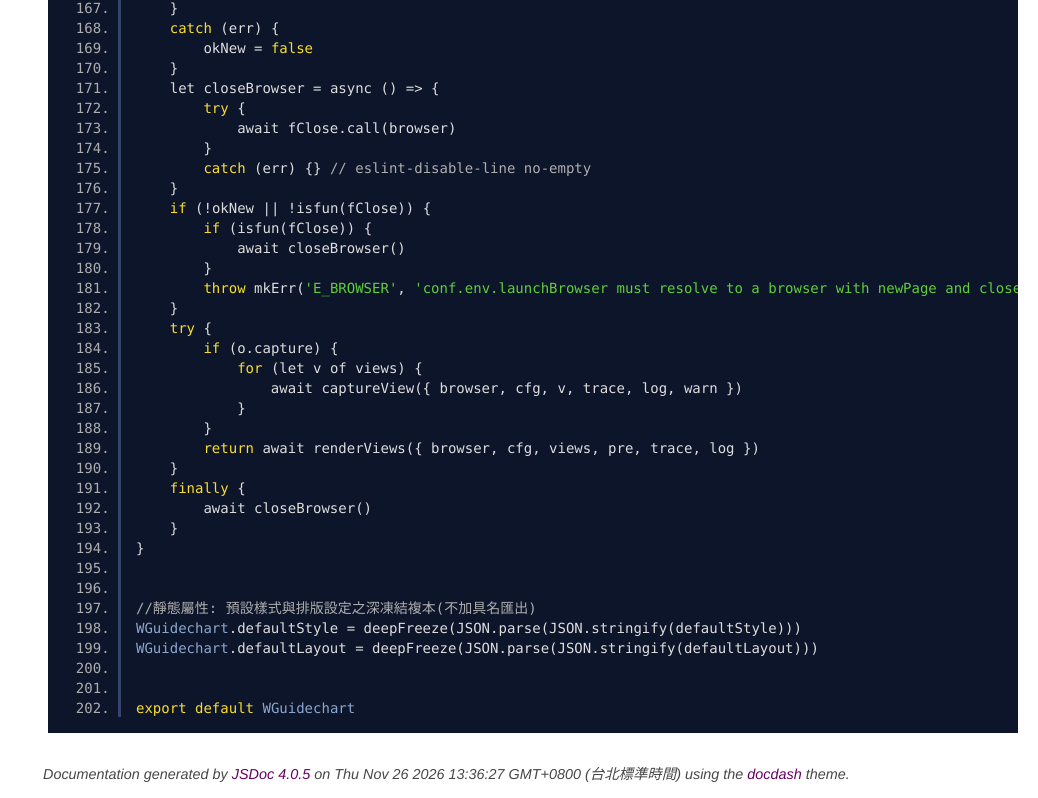
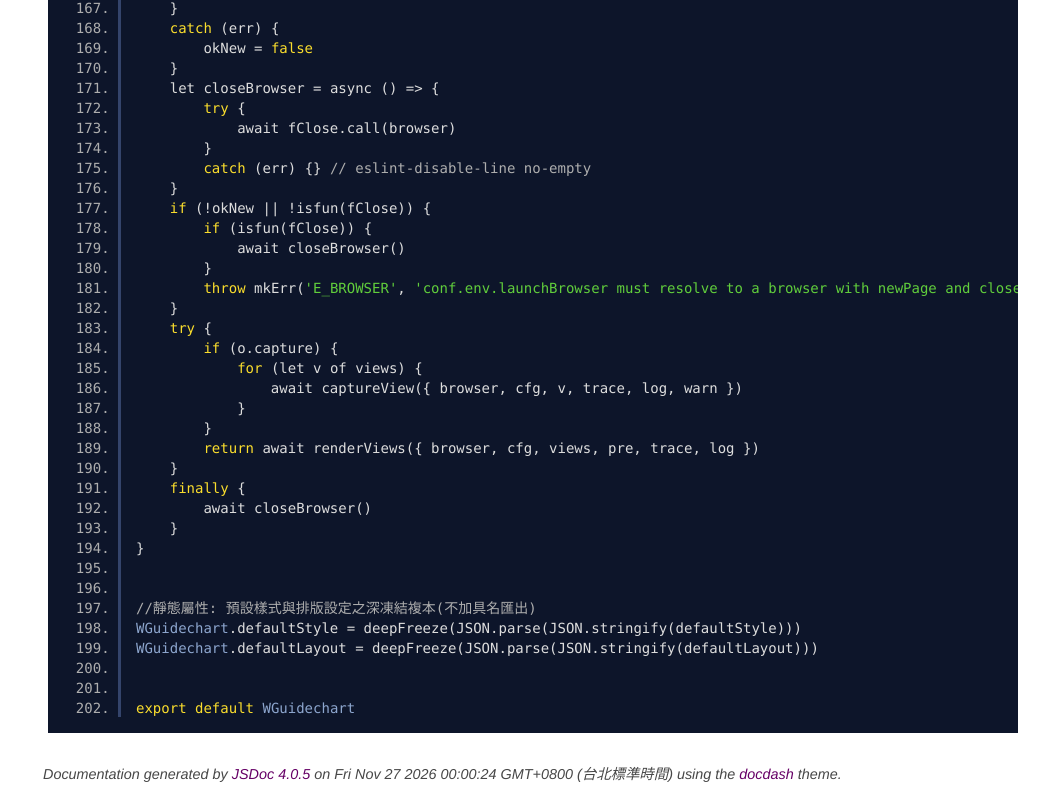
Before and after one commit to yuda-lyu/w-guidechart, a website: page docs/WGuidechart.mjs.html in a window 1280 px wide. Shown: the part 3480-4278 px from the top of the page, without its empty margins (242-1280 px from the left). Drawn offline with Linux system fonts and the light colour scheme.

Commit message:
modify: update pks

```diff
--- a/docs/WGuidechart.mjs.html
+++ b/docs/WGuidechart.mjs.html
@@ -261,7 +261,7 @@ export default WGuidechart
 <br class="clear">
 
 <footer>
-    Documentation generated by <a href="https://github.com/jsdoc3/jsdoc">JSDoc 4.0.5</a> on Thu Nov 26 2026 13:36:27 GMT+0800 (台北標準時間) using the <a href="https://github.com/clenemt/docdash">docdash</a> theme.
+    Documentation generated by <a href="https://github.com/jsdoc3/jsdoc">JSDoc 4.0.5</a> on Fri Nov 27 2026 00:00:24 GMT+0800 (台北標準時間) using the <a href="https://github.com/clenemt/docdash">docdash</a> theme.
 </footer>
 
 <script>prettyPrint();</script>
```
Also changed, not shown: docs/global.html (+1 -1 lines), docs/index.html (+1 -1 lines), package.json (+4 -4 lines), dist/w-guidechart.umd.js, docs/dist/w-guidechart.umd.js, 1 other file.
